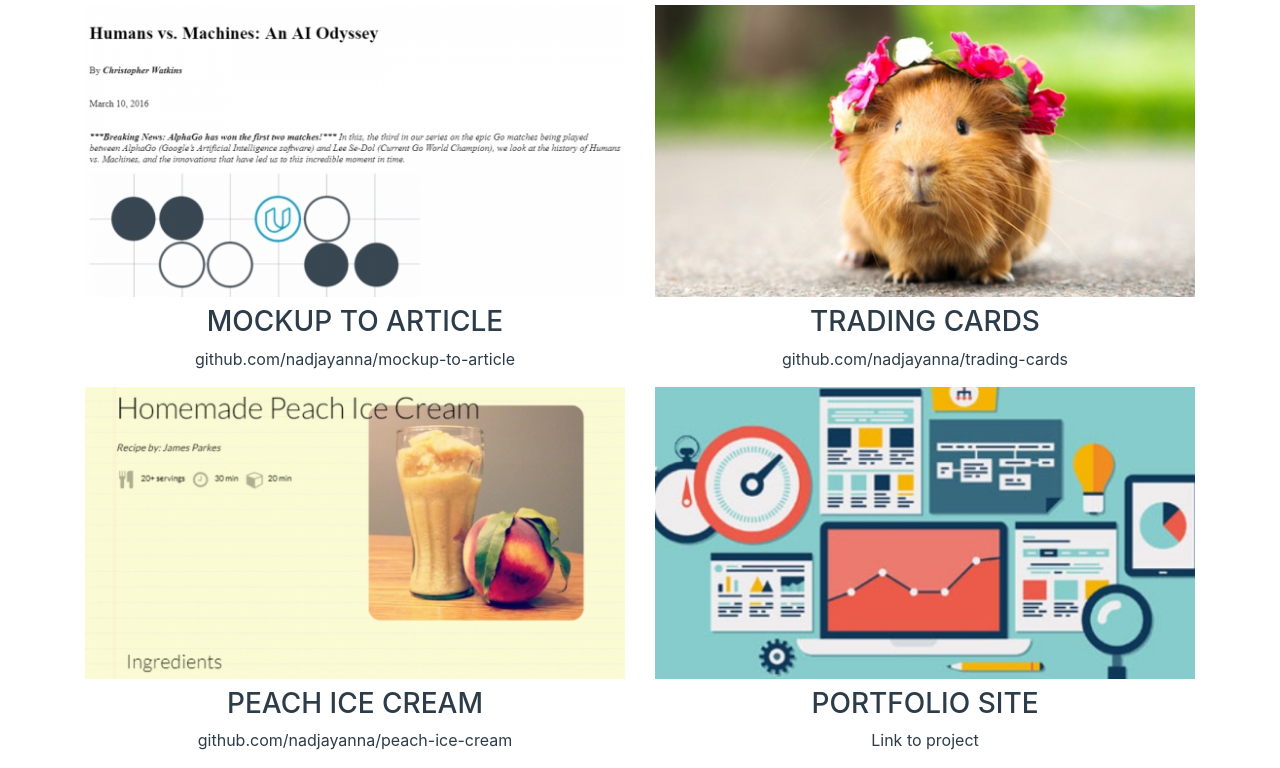
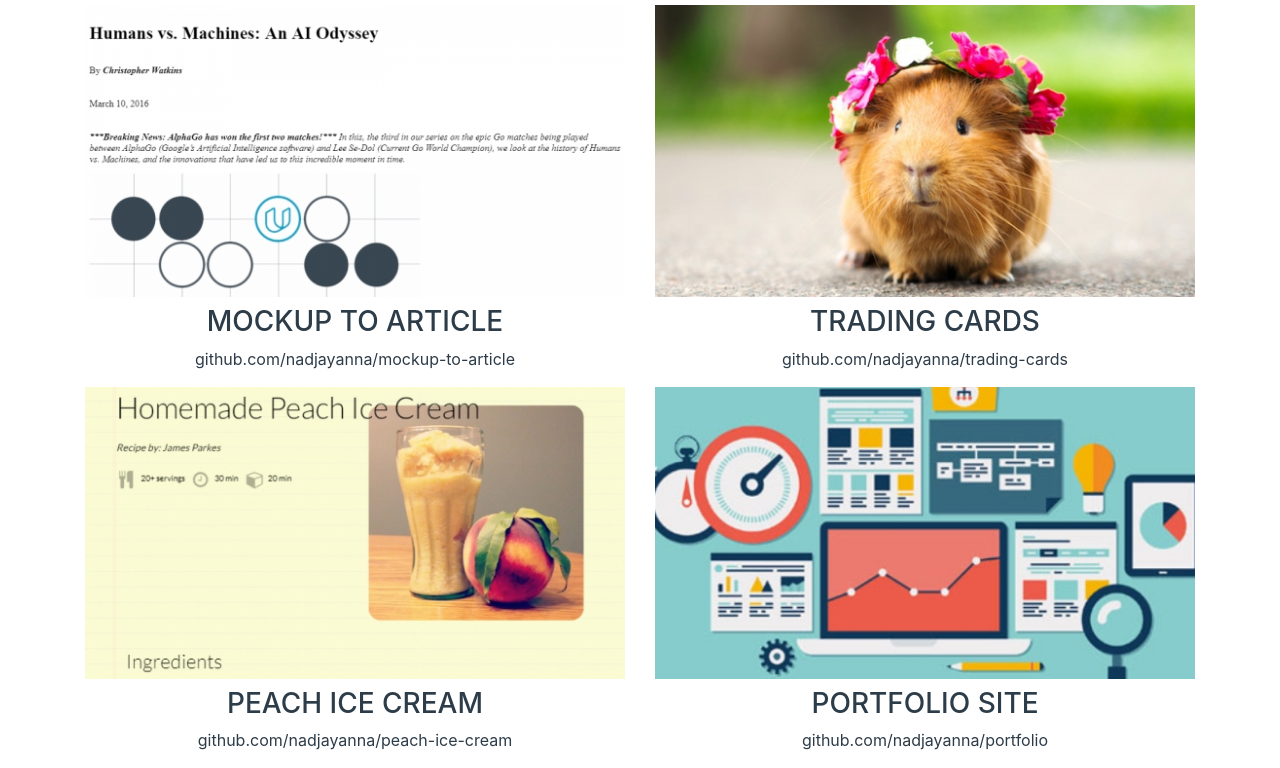
Before and after one commit to nadjayanna/portfolio, a plain HTML site: page portfolio.html in a window 1280 px wide. Shown: the part 544-1312 px from the top of the page. Drawn offline with Linux system fonts and the light colour scheme.

Commit message:
adding link to pictures

```diff
--- a/portfolio.html
+++ b/portfolio.html
@@ -64,7 +64,7 @@
               <img src="./img/portfolio_small.jpg" class="img-fluid" data-toggle="modal" data-target="#portfolio" alt="devices in differents sizes">
             </picture>
             <h3 class="text-uppercase">Portfolio Site</h3>
-            <p><a href="http://github.com/">Link to project</a></p>
+            <p><a href="https://github.com/nadjayanna/portfolio">github.com/nadjayanna/portfolio</a></p>
           </article>
         </div>
       </section>
```
